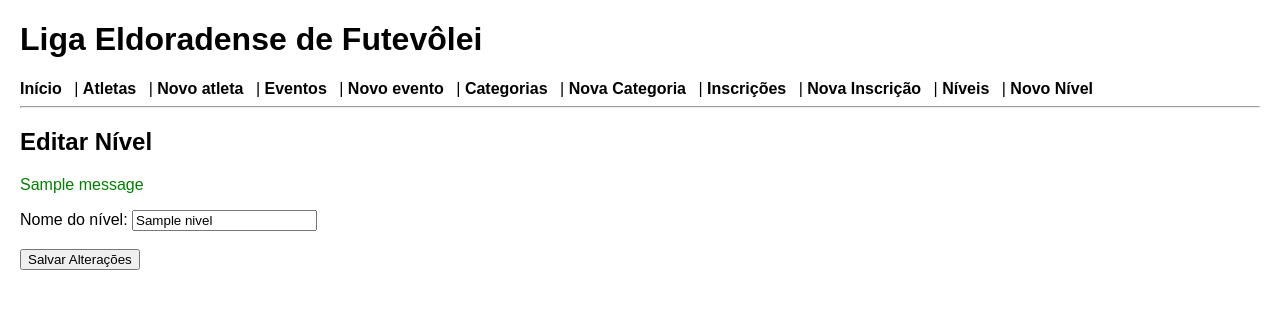
After one commit to IsmaIenczak/liga-eldoradense-ftv, a Flask app: page /niveis/editar/1 in a window 1280 px wide. The commit adds this page. Shown: the top 309 px of the page. Run offline with Flask 3, Linux system fonts and the light colour scheme; tables that the repository leaves empty hold one stand-in row (values such as "Sample post"); one stand-in notice (Sample message) is shown.

Commit message:
feat: implement level management (edit and delete with validation)

```diff
--- a/models.py
+++ b/models.py
@@ -19,6 +19,7 @@ class Atleta(db.Model):
     nivel = db.relationship("Nivel")
 
     residente_eldorado = db.Column(db.Boolean, nullable=False, default=False)
+    nivel_validado = db.Column(db.Boolean, nullable=False, default=False)
 
     def __repr__(self):
         return f"<Atleta {self.nome}>"
--- a/routes/niveis.py
+++ b/routes/niveis.py
@@ -1,6 +1,6 @@
 from flask import Blueprint, render_template, request, redirect, url_for, flash
 from extensions import db
-from models import Nivel
+from models import Nivel, Atleta, Categoria
 
 niveis_bp = Blueprint("niveis", __name__)
 
@@ -35,3 +35,54 @@ def novo_nivel():
         return redirect(url_for("niveis.listar_niveis"))
 
     return render_template("novo_nivel.html")
+
+
+@niveis_bp.route("/niveis/editar/<int:nivel_id>", methods=["GET", "POST"])
+def editar_nivel(nivel_id):
+    nivel = Nivel.query.get_or_404(nivel_id)
+
+    if request.method == "POST":
+        novo_nome = request.form.get("nome")
+
+        if not novo_nome or not novo_nome.strip():
+            flash("Informe um nome válido para o nível.", "error")
+            return redirect(url_for("niveis.editar_nivel", nivel_id=nivel.id))
+
+        novo_nome = novo_nome.strip()
+
+        existente = Nivel.query.filter(
+            db.func.lower(Nivel.nome) == novo_nome.lower()
+        ).first()
+
+        if existente and existente.id != nivel.id:
+            flash("Já existe um nível com esse nome.", "error")
+            return redirect(url_for("niveis.editar_nivel", nivel_id=nivel.id))
+
+        nivel.nome = novo_nome
+        db.session.commit()
+
+        flash("Nível atualizado com sucesso!", "success")
+        return redirect(url_for("niveis.listar_niveis"))
+
+    return render_template("editar_nivel.html", nivel=nivel)
+
+
+@niveis_bp.route("/niveis/excluir/<int:nivel_id>", methods=["POST"])
+def excluir_nivel(nivel_id):
+    nivel = Nivel.query.get_or_404(nivel_id)
+
+    atleta_vinculado = Atleta.query.filter_by(nivel_id=nivel.id).first()
+    categoria_vinculada = Categoria.query.filter_by(nivel_id=nivel.id).first()
+
+    if atleta_vinculado or categoria_vinculada:
+        flash(
+            "Este nível não pode ser excluído porque está vinculado a atletas ou categorias.",
+            "error"
+        )
+        return redirect(url_for("niveis.listar_niveis"))
+
+    db.session.delete(nivel)
+    db.session.commit()
+
+    flash("Nível excluído com sucesso!", "success")
+    return redirect(url_for("niveis.listar_niveis"))
--- /dev/null
+++ b/templates/editar_nivel.html
@@ -0,0 +1,24 @@
+{% extends "base.html" %}
+
+{% block content %}
+<h2>Editar Nível</h2>
+
+{% with messages = get_flashed_messages(with_categories=true) %}
+  {% if messages %}
+    {% for category, message in messages %}
+      <p style="color: {% if category == 'error' %}red{% else %}green{% endif %};">
+        {{ message }}
+      </p>
+    {% endfor %}
+  {% endif %}
+{% endwith %}
+
+<form method="POST">
+    <label for="nome">Nome do nível:</label>
+    <input type="text" id="nome" name="nome" value="{{ nivel.nome }}" required>
+
+    <br><br>
+
+    <button type="submit">Salvar Alterações</button>
+</form>
+{% endblock %}
```
Also changed, not shown: routes/atletas.py (+24 -1 lines), routes/inscricoes.py (+19 -0 lines), templates/atletas.html (+20 -6 lines), templates/niveis.html (+26 -0 lines).
